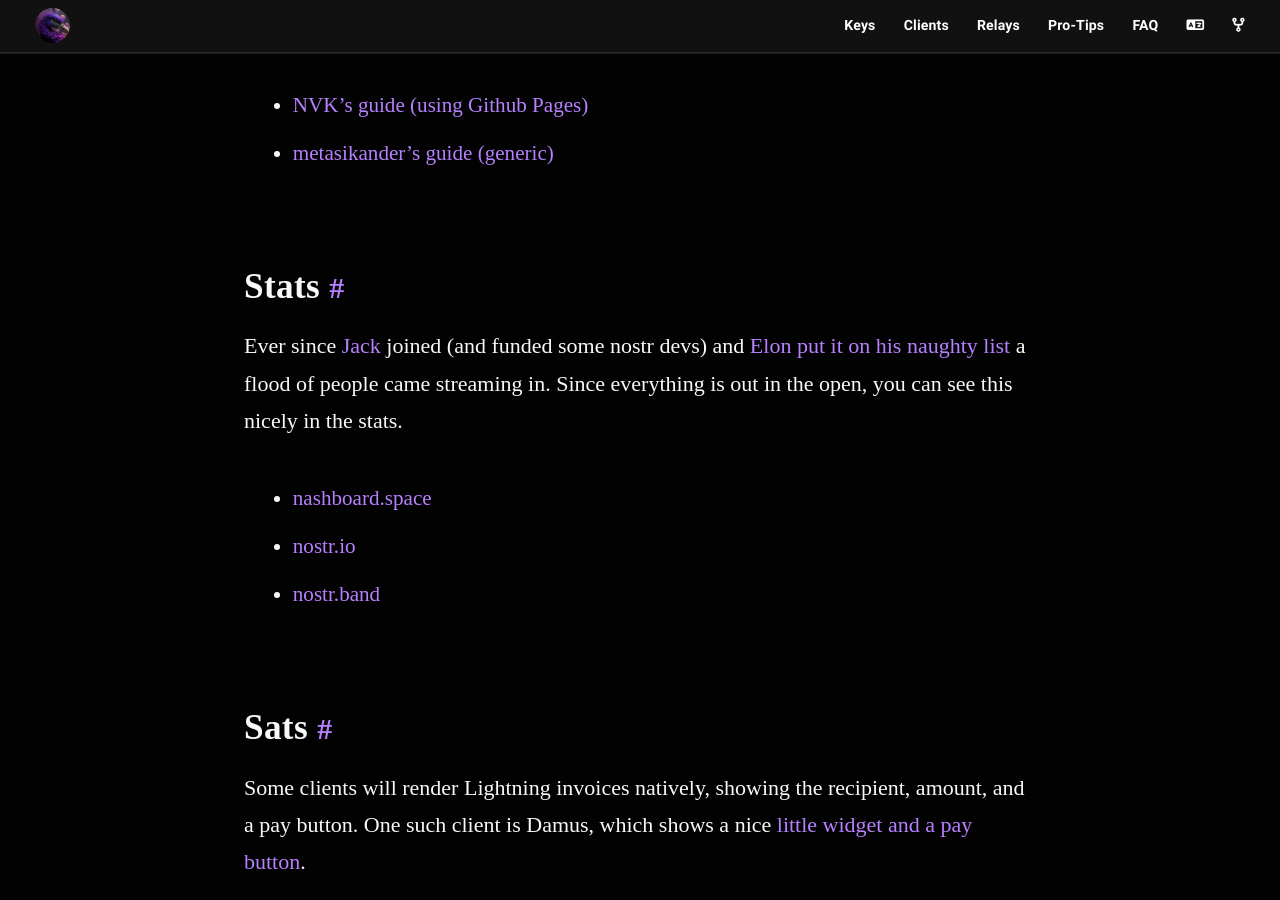
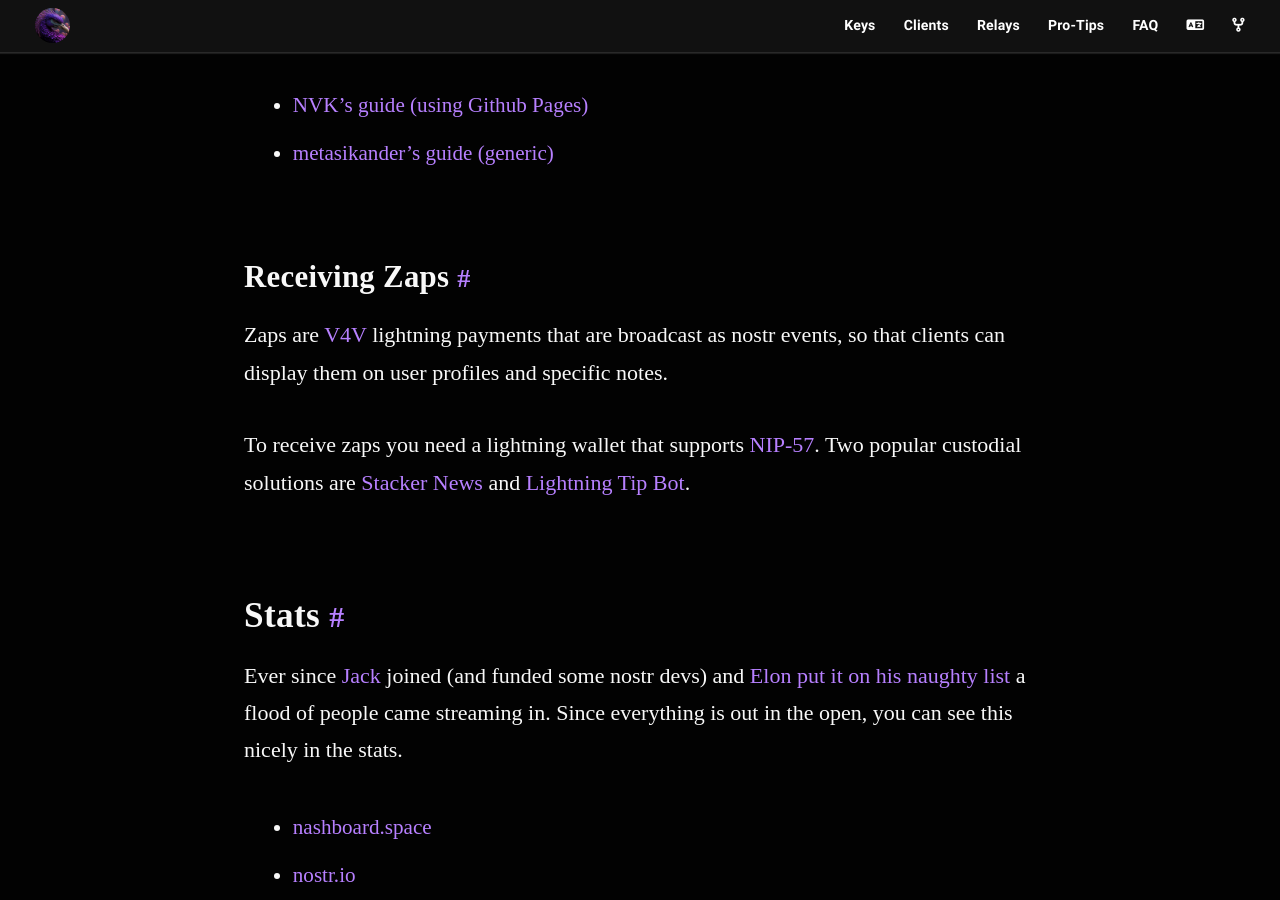
Before and after one commit to nostr-resources/nostr-resources.github.io, a Jekyll site: the page built from index.md, in a window 1280 px wide and 900 px high, scrolled down 6548 px. Built offline with Jekyll 4.4.1, drawn with Linux system fonts in a browser that asks for light colours; some web fonts are replaced.

Commit message:
Add 'Receiving Zaps' section

```diff
--- a/index.md
+++ b/index.md
@@ -176,6 +176,17 @@ useful info:
 - [NVK's guide (using Github Pages)](https://nvk.org/n00b-nip5)
 - [metasikander's guide (generic)](https://gist.github.com/metasikander/609a538e6a03b2f67e5c8de625baed3e)
 
+### Receiving Zaps
+
+Zaps are [V4V](https://value4value.info/) lightning payments that are broadcast
+as nostr events, so that clients can display them on user profiles and specific
+notes.
+
+To receive zaps you need a lightning wallet that supports
+[NIP-57](https://github.com/nostr-protocol/nips/blob/master/57.md). Two popular
+custodial solutions are [Stacker News](https://stacker.news) and [Lightning Tip
+Bot](https://ln.tips).
+
 ## Stats
 
 Ever since [Jack](https://twitter.com/jack/status/1603945963944480768) joined
```
